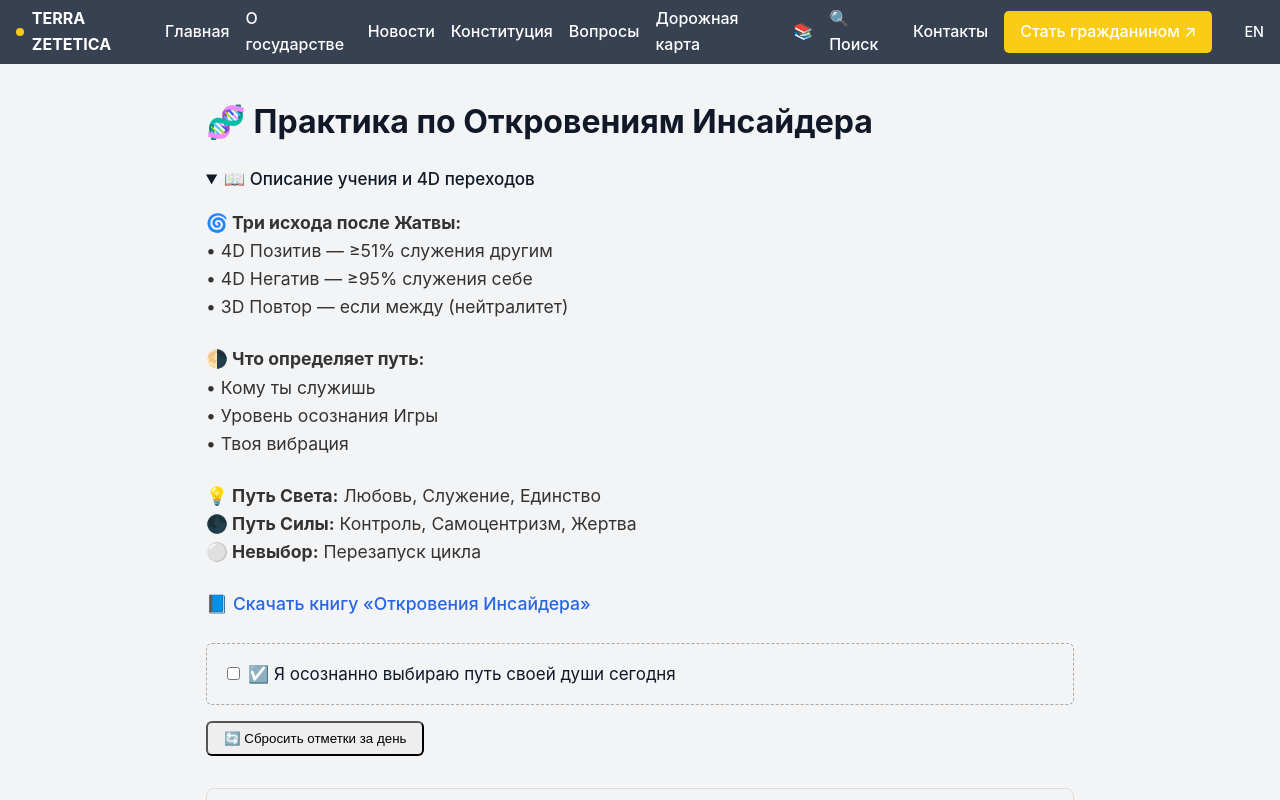
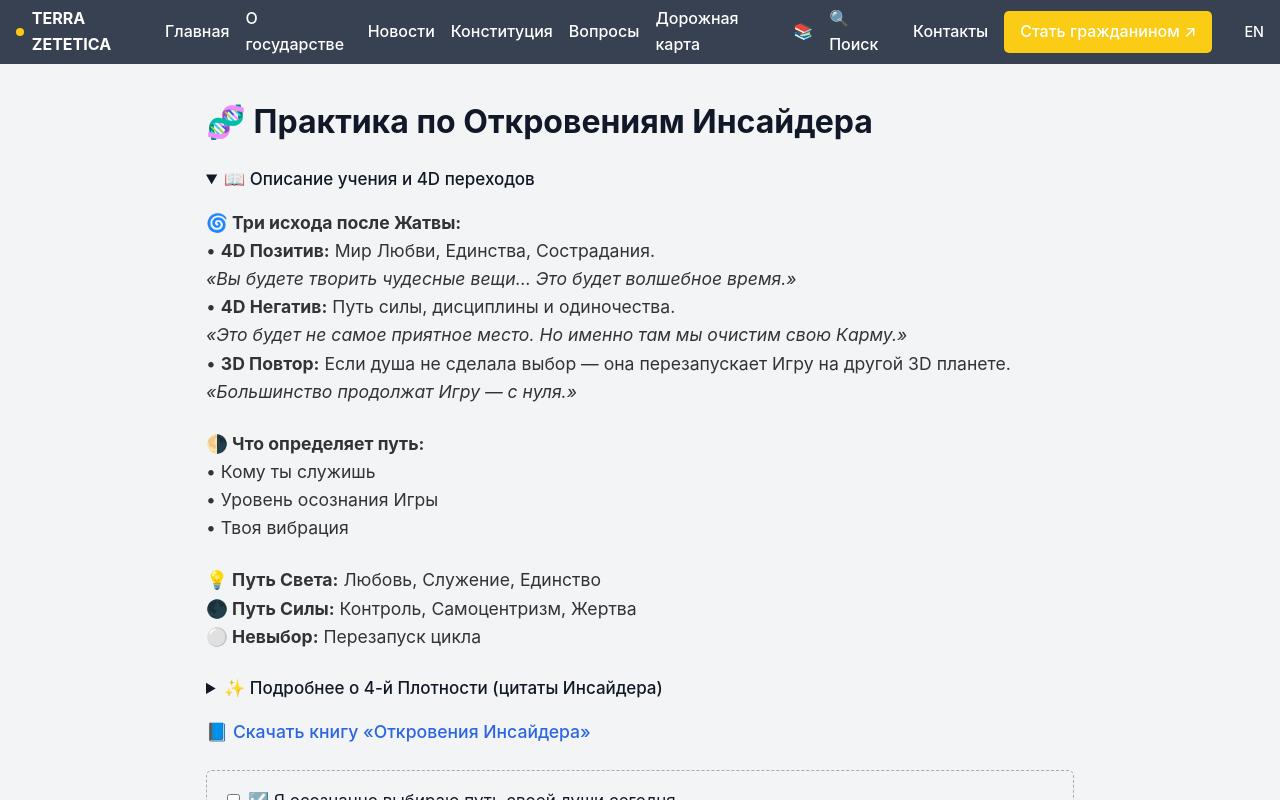
Before and after one commit to kardinalmarkov/terra-zetetica, a Next.js app: page /insiderPractices in a window 1280 px wide. Both pictures are taken after a click on the heading "📖 Описание учения и 4D переходов". Shown: the top 800 px of the page. Built offline with nearby package versions, Linux system fonts and the light colour scheme.

Commit message:
Update insiderPractices.js

```diff
--- a/pages/insiderPractices.js
+++ b/pages/insiderPractices.js
@@ -91,26 +91,54 @@ export default function InsiderPractices() {
           </summary>
           <div style={{ marginTop: '1rem', lineHeight: '1.6' }}>
             <p><strong>🌀 Три исхода после Жатвы:</strong><br />
-              • 4D Позитив — ≥51% служения другим<br />
-              • 4D Негатив — ≥95% служения себе<br />
-              • 3D Повтор — если между (нейтралитет)</p>
+              • <strong>4D Позитив:</strong> Мир Любви, Единства, Сострадания.<br />
+              <em>«Вы будете творить чудесные вещи… Это будет волшебное время.»</em><br />
+              • <strong>4D Негатив:</strong> Путь силы, дисциплины и одиночества.<br />
+              <em>«Это будет не самое приятное место. Но именно там мы очистим свою Карму.»</em><br />
+              • <strong>3D Повтор:</strong> Если душа не сделала выбор — она перезапускает Игру на другой 3D планете.<br />
+              <em>«Большинство продолжат Игру — с нуля.»</em>
+            </p>
 
             <p><strong>🌗 Что определяет путь:</strong><br />
               • Кому ты служишь<br />
               • Уровень осознания Игры<br />
-              • Твоя вибрация</p>
+              • Твоя вибрация
+            </p>
 
             <p><strong>💡 Путь Света:</strong> Любовь, Служение, Единство<br />
-            <strong>🌑 Путь Силы:</strong> Контроль, Самоцентризм, Жертва<br />
-            <strong>⚪ Невыбор:</strong> Перезапуск цикла</p>
+              <strong>🌑 Путь Силы:</strong> Контроль, Самоцентризм, Жертва<br />
+              <strong>⚪ Невыбор:</strong> Перезапуск цикла
+            </p>
 
-            <p>
+            <details style={{ marginTop: '1rem' }}>
+              <summary style={{ cursor: 'pointer', fontWeight: 500 }}>
+                ✨ Подробнее о 4-й Плотности (цитаты Инсайдера)
+              </summary>
+              <div style={{ marginTop: '1rem' }}>
+                <p><strong>🌟 4D Позитив:</strong><br />
+                  Это уровень Любви, телепатии и прозрачности. Здесь невозможно лгать или скрываться. Ты становишься частью Единого.<br />
+                  <em>«Ты будешь чувствовать боль других как свою. Но это будет сила, а не слабость.»</em><br />
+                  <em>«Там ты вспомнишь, что ты — Бог, играющий в Человека.»</em>
+                </p>
+                <p><strong>🌀 4D Негатив:</strong><br />
+                  Это уровень полной воли. Ты жертвуешь сердцем ради контроля. Всё — иерархия, мощь и управление энергией.<br />
+                  <em>«Мы выбрали быть вашими катализаторами. Это наш путь. Не судите его.»</em><br />
+                  <em>«Через страдание мы познаём границы. Через боль — свою Истинную Мощь.»</em>
+                </p>
+                <p><strong>⚪ Остаться в 3D:</strong><br />
+                  Означает — не сделать выбор. <em>«Невыбор — это тоже выбор. Он обнуляет Игру.»</em>
+                </p>
+              </div>
+            </details>
+
+            <p style={{ marginTop: '1rem' }}>
               📘 <a href="/materials/docs/Откровения_инсайдера.pdf" target="_blank">
                 Скачать книгу «Откровения Инсайдера»
               </a>
             </p>
           </div>
         </details>
+
 
         <div style={{ margin: '1rem 0', padding: '1rem', border: '1px dashed #aaa', borderRadius: 6 }}>
           <label>
```
